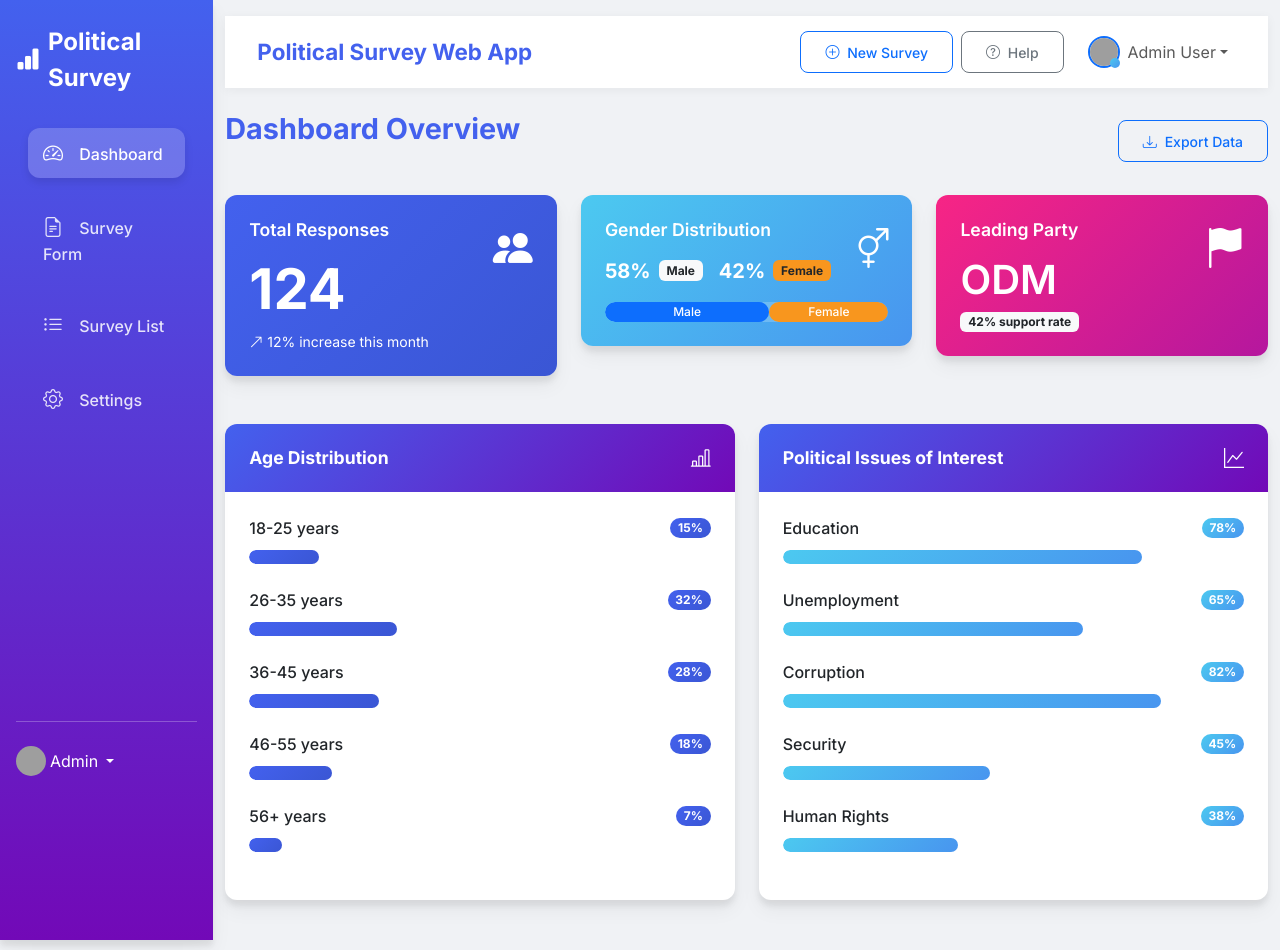
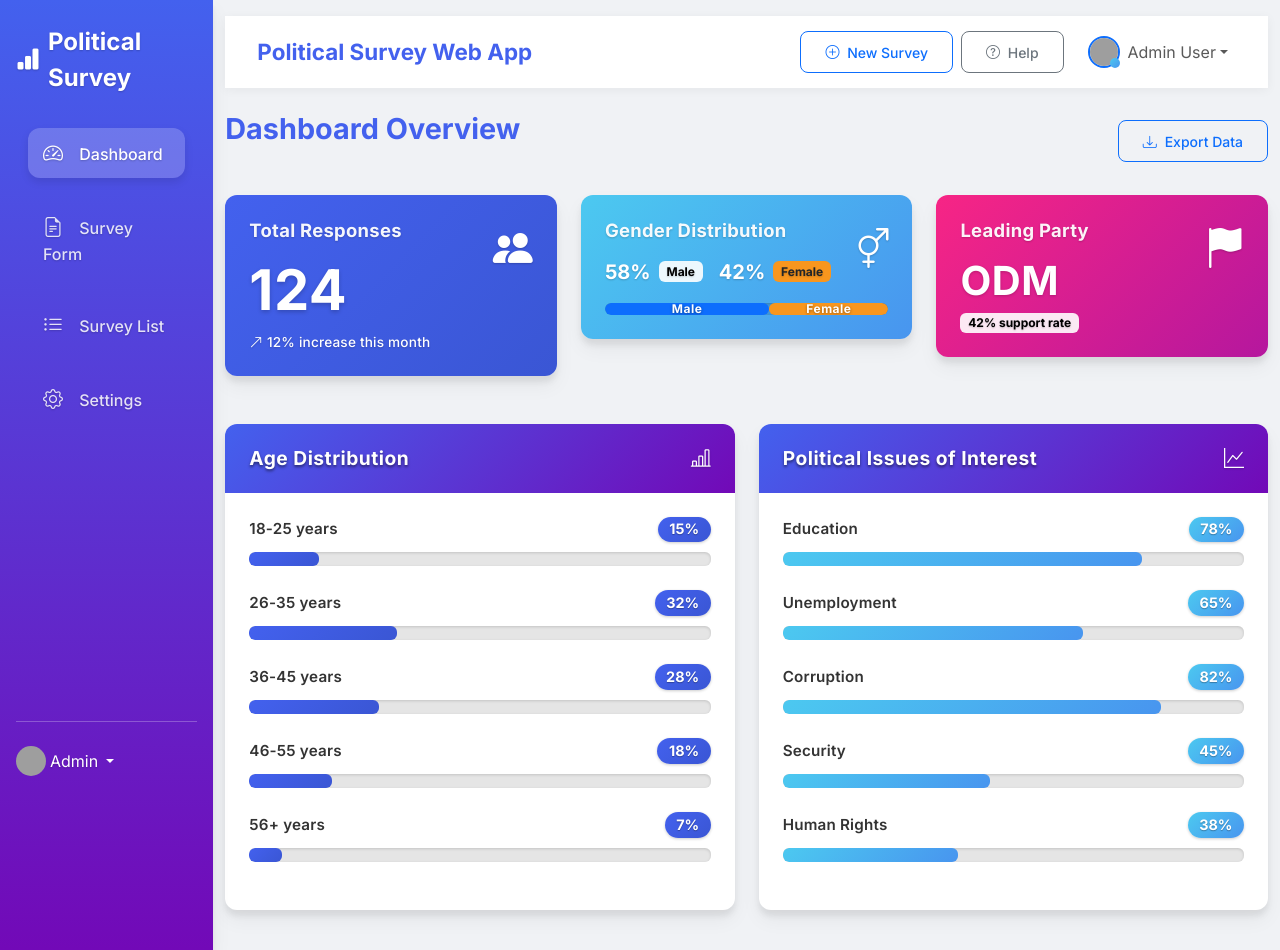
Before and after one commit to zackcaseyr/survey, a plain HTML site: page index.html in a window 1280 px wide. Drawn offline with nearby package versions, Linux system fonts and the light colour scheme; grey boxes are pictures that could not be loaded.

Commit message:
Update styles.css

```diff
--- a/css/styles.css
+++ b/css/styles.css
@@ -93,11 +93,18 @@ body {
     padding: 1.2rem 1.5rem;
     border-bottom: none;
     color: white;
-    font-weight: 600;
+    font-weight: 700;
+    text-shadow: 0 1px 2px rgba(0, 0, 0, 0.3);
 }
 
 .card-body {
     padding: 1.5rem;
+}
+
+.card .small {
+    font-size: 0.85rem;
+    font-weight: 500;
+    letter-spacing: 0.2px;
 }
 
 /* Typography */
@@ -113,6 +120,20 @@ h5 {
     font-weight: 600;
     font-size: 1.1rem;
     margin-bottom: 1rem;
+}
+
+.card-title {
+    font-size: 1.15rem;
+    font-weight: 700;
+    letter-spacing: 0.3px;
+    color: rgba(255, 255, 255, 0.95);
+    margin-bottom: 0.5rem;
+}
+
+.card-title.fs-5 {
+    font-size: 1.25rem !important;
+    font-weight: 700;
+    text-shadow: 0 1px 2px rgba(0, 0, 0, 0.2);
 }
 
 .form-check {
@@ -169,6 +190,13 @@ h5 {
 /* Dashboard Cards */
 .text-white {
     color: white !important;
+    text-shadow: 0 1px 2px rgba(0, 0, 0, 0.2);
+}
+
+.card-header h5.text-white {
+    letter-spacing: 0.5px;
+    text-shadow: 0 2px 3px rgba(0, 0, 0, 0.5);
+    font-size: 1.2rem;
 }
 
 .bg-primary {
@@ -186,18 +214,22 @@ h5 {
 .card .display-4 {
     font-weight: 700;
     margin-bottom: 0;
+    text-shadow: 0 2px 4px rgba(0, 0, 0, 0.2);
+    letter-spacing: 0.5px;
 }
 
 .card .display-6 {
-    font-weight: 600;
+    font-weight: 700;
     margin-bottom: 0;
+    text-shadow: 0 1px 3px rgba(0, 0, 0, 0.2);
+    letter-spacing: 0.5px;
 }
 
 .card .progress {
-    height: 20px;
-    font-size: 0.75rem;
-    border-radius: 10px;
-    background-color: rgba(255, 255, 255, 0.2);
+    height: 12px;
+    border-radius: 6px;
+    background-color: rgba(0, 0, 0, 0.1);
+    box-shadow: inset 0 1px 3px rgba(0, 0, 0, 0.15);
     margin-top: 10px;
 }
 
@@ -209,8 +241,10 @@ h5 {
     color: white;
     text-align: center;
     white-space: nowrap;
-    border-radius: 10px;
-    font-weight: 500;
+    border-radius: 6px;
+    font-weight: 700;
+    text-shadow: 0 1px 3px rgba(0, 0, 0, 0.4);
+    letter-spacing: 0.5px;
 }
 
 .bg-info {
@@ -219,6 +253,15 @@ h5 {
 
 .bg-warning {
     background-color: #f8961e !important;
+}
+
+.badge.bg-primary.rounded-pill,
+.badge.bg-success.rounded-pill {
+    font-size: 0.9rem;
+    font-weight: 700;
+    text-shadow: 0 1px 1px rgba(0, 0, 0, 0.3);
+    padding: 0.4em 0.8em;
+    box-shadow: 0 1px 3px rgba(0, 0, 0, 0.2);
 }
 
 /* Table Styles */
@@ -252,7 +295,7 @@ h5 {
 }
 
 /* Button Icon */
-.btn-icon {
+.action-btn {
     width: 32px;
     height: 32px;
     padding: 0;
@@ -260,6 +303,25 @@ h5 {
     align-items: center;
     justify-content: center;
     border-radius: 6px;
+}
+
+.fw-medium {
+    font-weight: 600 !important;
+    letter-spacing: 0.2px;
+    color: #333;
+    font-size: 0.95rem;
+}
+
+.fw-medium.badge {
+    font-weight: 600;
+    padding: 0.5em 0.8em;
+    letter-spacing: 0.3px;
+}
+
+.badge.bg-light.text-dark {
+    background-color: rgba(255, 255, 255, 0.9) !important;
+    color: #000 !important;
+    font-weight: 700;
 }
 
 .table-striped tbody tr:nth-of-type(odd) {
```
